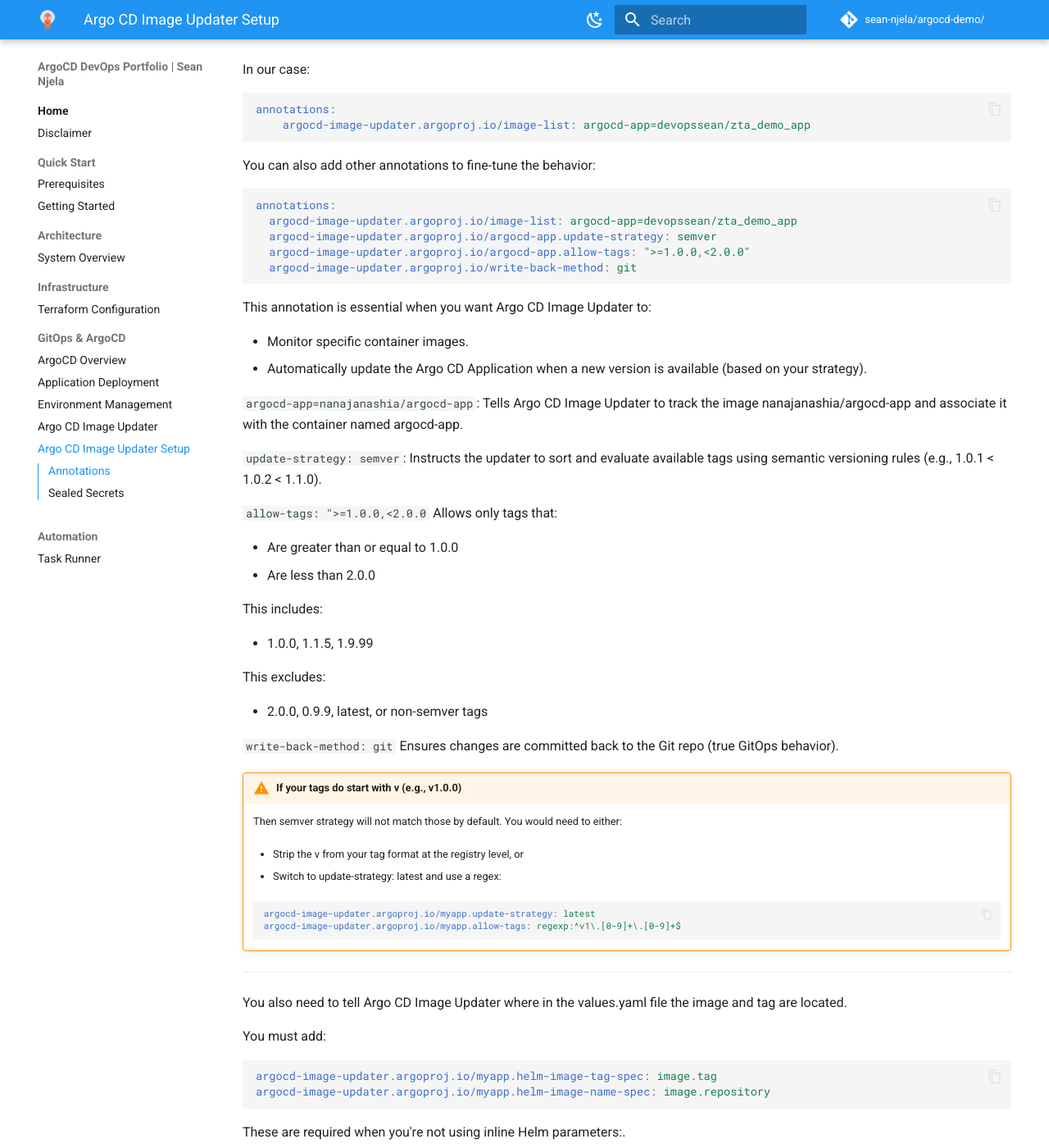
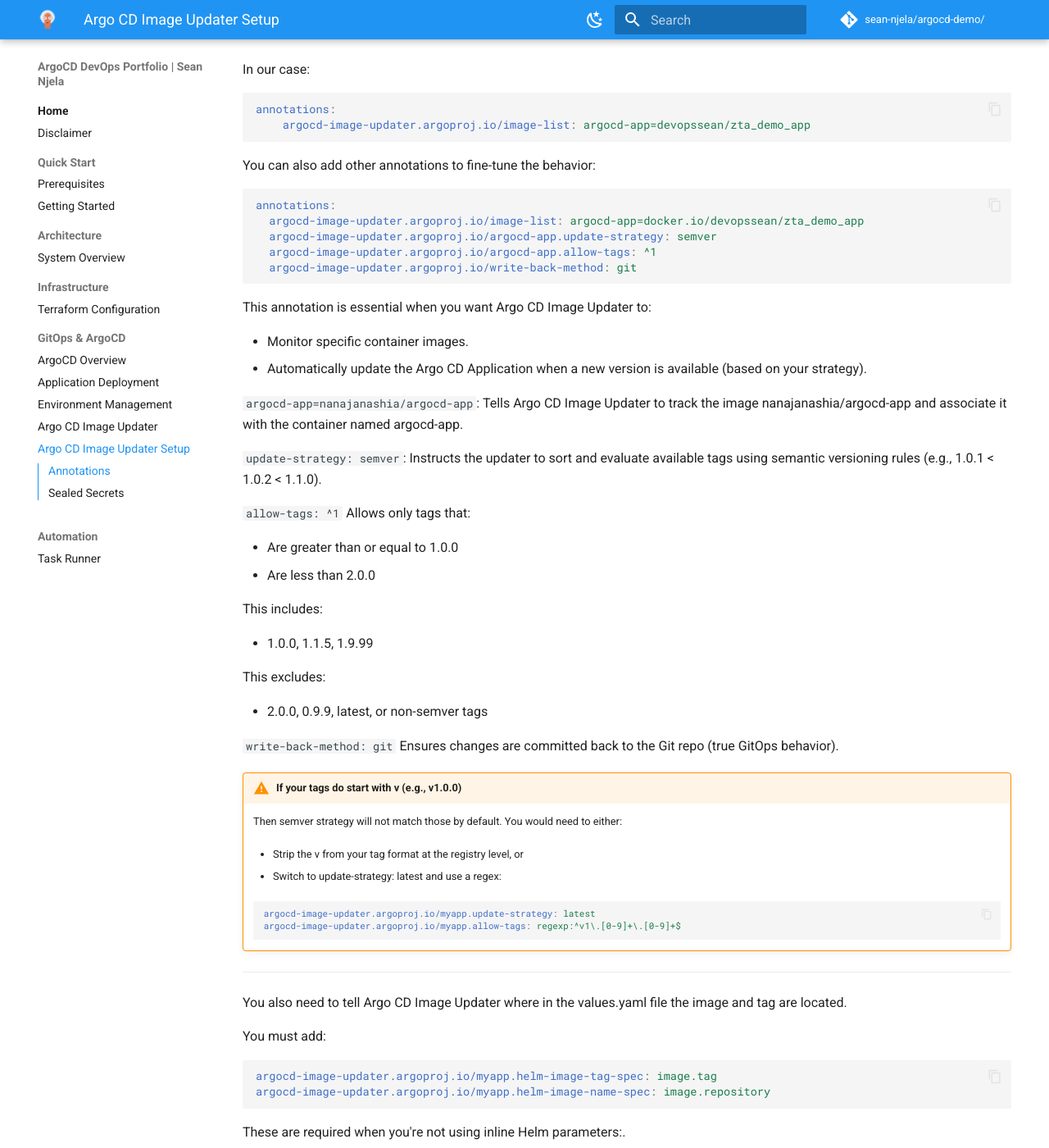
Before and after one commit to sean-njela/argocd-demo, an MkDocs documentation site: the page built from docs/argocd/image-updater-setup.md, in a window 1280 px wide and 1400 px high, scrolled down 2547 px. Shown: the whole window at 82% size. Built offline with MkDocs 1.6.1 and Material for MkDocs 9.7.7, drawn with Linux system fonts in a browser that asks for light colours; comment, search, counter and statistics services are not loaded; the version menu is left out; some of the changed text lies outside the part shown.

Commit message:
fix image updater

````diff
--- a/docs/argocd/image-updater-setup.md
+++ b/docs/argocd/image-updater-setup.md
@@ -127,9 +127,9 @@ You can also add other annotations to fine-tune the behavior:
 
 ```yaml
 annotations:
-  argocd-image-updater.argoproj.io/image-list: argocd-app=devopssean/zta_demo_app
+  argocd-image-updater.argoproj.io/image-list: argocd-app=docker.io/devopssean/zta_demo_app
   argocd-image-updater.argoproj.io/argocd-app.update-strategy: semver
-  argocd-image-updater.argoproj.io/argocd-app.allow-tags: ">=1.0.0,<2.0.0"
+  argocd-image-updater.argoproj.io/argocd-app.allow-tags: ^1
   argocd-image-updater.argoproj.io/write-back-method: git
 ```
 
@@ -144,7 +144,7 @@ Tells Argo CD Image Updater to track the image nanajanashia/argocd-app and assoc
 `update-strategy: semver`:
 Instructs the updater to sort and evaluate available tags using semantic versioning rules (e.g., 1.0.1 < 1.0.2 < 1.1.0).
 
-`allow-tags: ">=1.0.0,<2.0.0` Allows only tags that:
+`allow-tags: ^1` Allows only tags that:
 
 - Are greater than or equal to 1.0.0
 - Are less than 2.0.0
@@ -186,9 +186,9 @@ These are required when you're not using inline Helm parameters:.
 Final Correct Version (when using a values file):
 ```yaml
 annotations:
-  argocd-image-updater.argoproj.io/image-list: argocd-app=devopssean/zta_demo_app
+  argocd-image-updater.argoproj.io/image-list: argocd-app=docker.io/devopssean/zta_demo_app
   argocd-image-updater.argoproj.io/argocd-app.update-strategy: semver
-  argocd-image-updater.argoproj.io/argocd-app.allow-tags: ">=1.0.0,<2.0.0"
+  argocd-image-updater.argoproj.io/argocd-app.allow-tags: ^1
   argocd-image-updater.argoproj.io/argocd-app.helm-image-tag-spec: image.tag
   argocd-image-updater.argoproj.io/argocd-app.helm-image-name-spec: image.repository
   argocd-image-updater.argoproj.io/write-back-method: git
@@ -201,7 +201,7 @@ And your values.yaml should look like:
 
 ```yaml
 image:
-  repository: devopssean/zta_demo_app
+  repository: docker.io/devopssean/zta_demo_app
   tag: "1.0.0"
 ```
 
````
Also changed, not shown: 1 other file.
